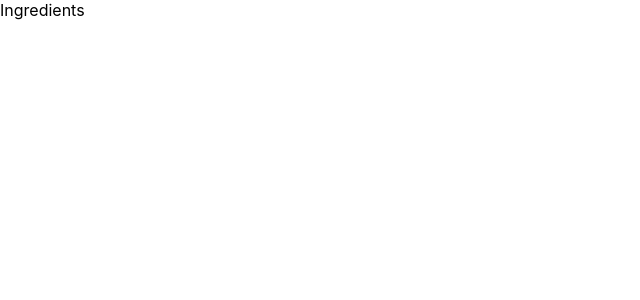
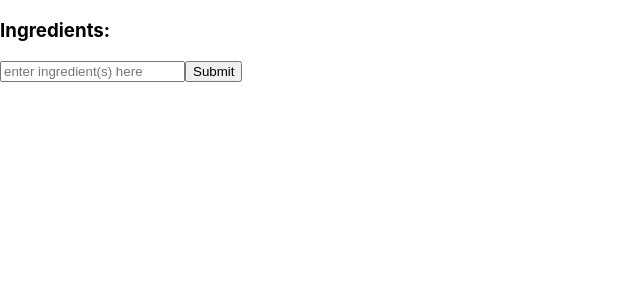
Before and after one commit to chemtecher/meal-generator-front-end, a React (Create React App) app: page / in a window 1280 px wide. Shown: the top 300 px of the page, without its empty margins (0-640 px from the left). Built offline with nearby package versions, Linux system fonts and the light colour scheme.

Commit message:
added Ingredient component and lifted state to App

```diff
--- a/src/App.js
+++ b/src/App.js
@@ -1,11 +1,32 @@
-import React from "react";
-import Ingredients from "./components/Ingredients";
+import {useState} from "react";
+import IngredientList from "./components/IngredientList";
 
 function App() {
+
+const [ingredList, setIngredList] = useState([])
+const deleteIngredient = (id) => {
+  setIngredList(prevIngredList => {
+    const updatedList = prevIngredList.filter(ingredient => prevIngredList.indexOf(ingredient)!== id)
+    return updatedList
+  })
+}
+//   const recipeList = data.map(recipe => {
+//     return(
+//         <Recipe
+//             key={recipe.id}
+//             // passing the entire prop object (recipe from .map())
+               // to an instance of the Recipe component
+//             recipe={recipe}
+//         />
+//     )
+// })
+
+
   return (
-    <div className="App">
-      <Ingredients />
-    </div>
+    <main className="App">
+      <IngredientList ingredList={ingredList} setIngredList={setIngredList} deleteIngredient={deleteIngredient}/>
+      {/* {recipeList} */}
+    </main>
   );
 }
 
--- /dev/null
+++ b/src/components/Ingredient.js
@@ -0,0 +1,13 @@
+import React from 'react'
+
+function Ingredient(props) {
+  return (
+    <div>
+      <span onClick={()=>props.deleteIngredient(props.id)}>X </span>
+      <span>{props.ingredient}</span>
+
+    </div>
+  )
+}
+
+export default Ingredient
--- /dev/null
+++ b/src/components/IngredientList.js
@@ -0,0 +1,87 @@
+import {useState} from 'react'
+import Ingredient from './Ingredient'
+
+function IngredientList(props) {
+  // destructuring props to use variable names vs props.variable
+  const{ingredList, setIngredList, deleteIngredient} = props;
+  const [ingredInput, setIngredInput] = useState("")
+  // const [ingredList, setIngredList] = useState([])
+
+
+  const handleChange = event => {
+    setIngredInput(event.target.value)
+  }
+
+  // onClick event handler function
+  // take current ingredInput and split
+  // into an array of string ingredients
+  // Spreads IngredsInput and Previous Ingreds into new array
+  // Updates IngredList state with new spread array
+
+  const getIngredientsList = () => {
+    const inputList = ingredInput.split(",")
+    setIngredList(prevIngredList => {
+      return [...prevIngredList, ...inputList]
+    })
+    setIngredInput("")
+  }
+
+  // onClick event handler function
+  // removes ingredient from ingredList
+  // delete the ingredient whose index === id
+  // Filtered IngredList State by removing ingredient whose index is equal to passed in Id
+  // Then updated IngredList state with filtered List
+  // ingredient represents an element from the prev state
+
+  // const deleteIngredient = (id) => {
+  //   setIngredList(prevIngredList => {
+  //     const updatedList = prevIngredList.filter(ingredient => prevIngredList.indexOf(ingredient)!== id)
+  //     return updatedList
+  //   })
+  // }
+  console.log(ingredList)
+
+
+
+  const ingredElements = ingredList.map((ingredient, index) =>
+  <div key={index}>
+      <Ingredient
+        id={index}
+        deleteIngredient={deleteIngredient}
+        ingredient={ingredient}
+      />
+      {/* <h3>{ingredient}</h3> */}
+      {/* <button
+        id={}
+        value={ingredient}
+        className="ingredient-delete-button"
+        onClick={deleteIngredient}
+        >X {ingredient}
+      </button> */}
+    </div>
+  )
+
+
+
+    return (
+    <div>
+      <h3>Ingredients:</h3>
+      <input
+      className="ingredient-form-input"
+      type="text"
+      placeholder="enter ingredient(s) here"
+      name="ingredientInput"
+      value={ingredInput ||""}
+      onChange={handleChange}
+      />
+    <button
+      className="ingredient-button"
+      onClick={getIngredientsList}
+      >Submit
+    </button>
+    {ingredElements}
+    </div>
+  )
+}
+
+export default IngredientList
--- a/src/components/Ingredients.js
+++ /dev/null
@@ -1,13 +0,0 @@
-import {useState} from 'react'
-
-function Ingredients() {
-  const [ingredients, setIngredients] = useState("")
-  return (
-    <div>
-      Ingredients
-
-    </div>
-  )
-}
-
-export default Ingredients
```
